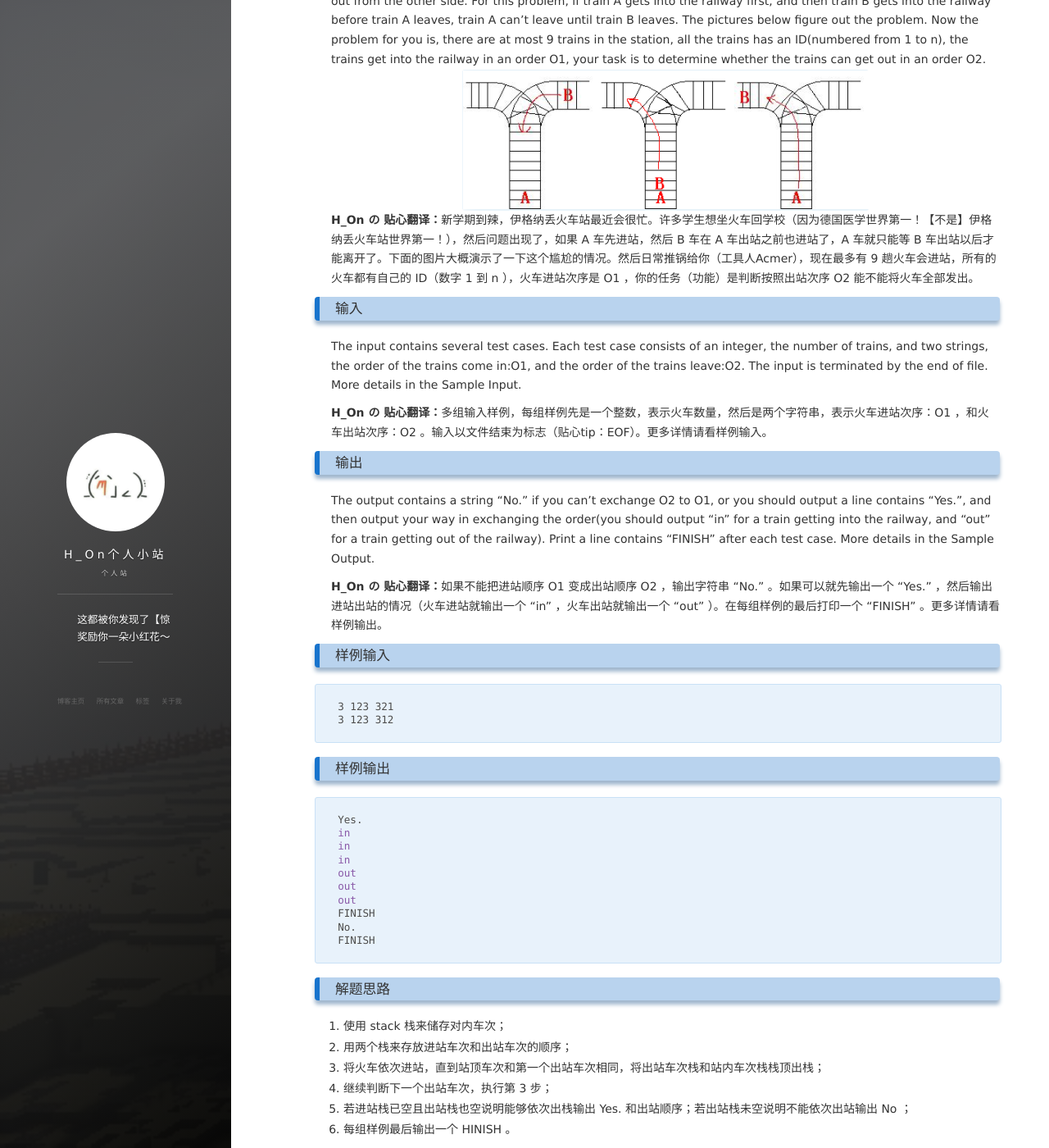
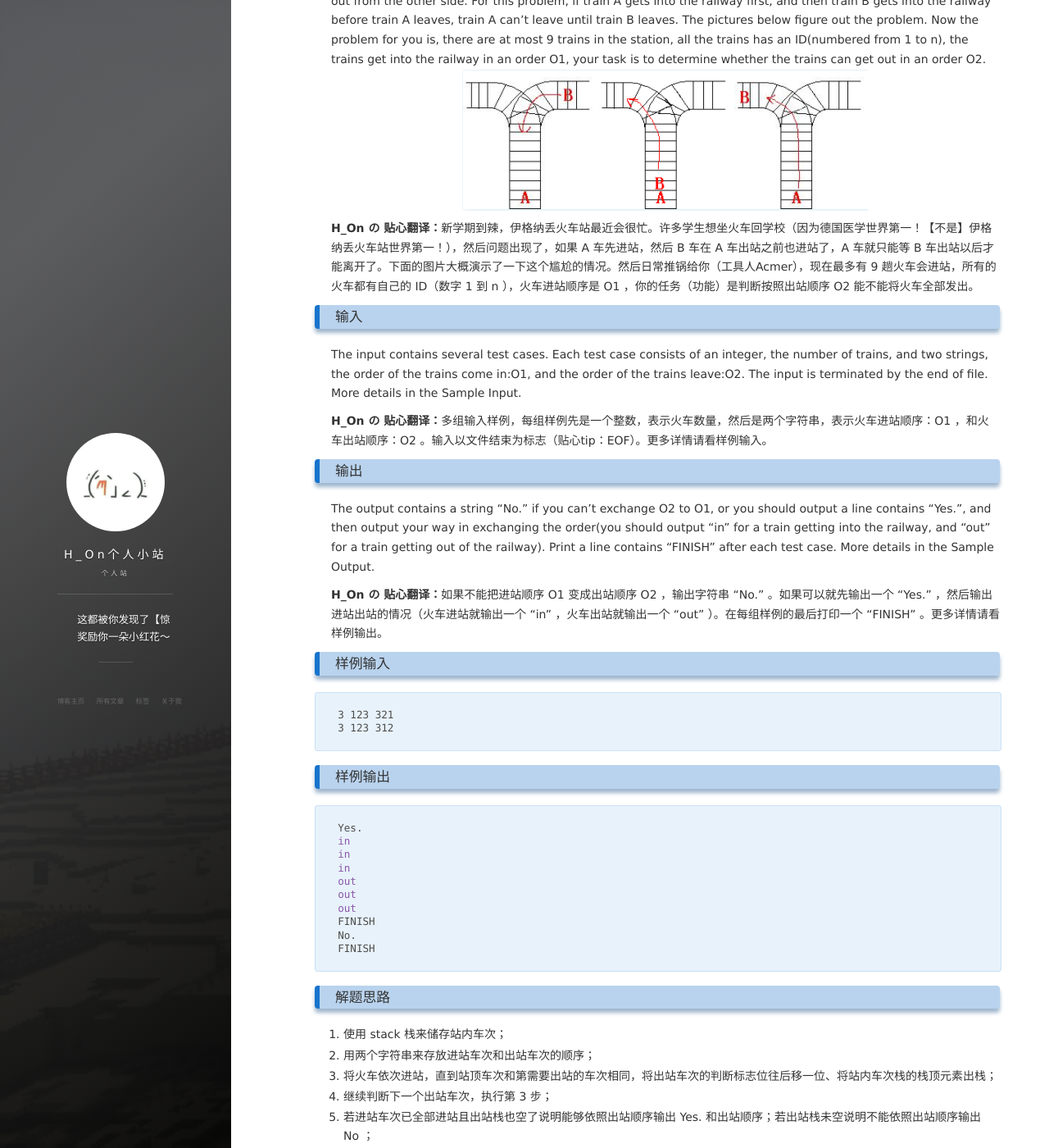
Before and after one commit to Hybrogen/Hybrogen.github.io, a Jekyll site: the page built from _posts/2019-05-21-TrainDepart.md, in a window 1280 px wide and 1400 px high, scrolled down 294 px. Shown: the whole window at 82% size. Built offline with Jekyll 4.4.1, drawn with Linux system fonts in a browser that asks for light colours; nearby versions of some CDN libraries; comment, search, counter and statistics services are not loaded; some of the changed text lies outside the part shown.

Commit message:
搜索-算法学习

````diff
--- a/_posts/2019-05-21-TrainDepart.md
+++ b/_posts/2019-05-21-TrainDepart.md
@@ -11,12 +11,13 @@ tag: 题解
 ### 题目
 As the new term comes, the Ignatius Train Station is very busy nowadays. A lot of student want to get back to school by train(because the trains in the Ignatius Train Station is the fastest all over the world ^v^). But here comes a problem, there is only one railway where all the trains stop. So all the trains come in from one side and get out from the other side. For this problem, if train A gets into the railway first, and then train B gets into the railway before train A leaves, train A can't leave until train B leaves. The pictures below figure out the problem. Now the problem for you is, there are at most 9 trains in the station, all the trains has an ID(numbered from 1 to n), the trains get into the railway in an order O1, your task is to determine whether the trains can get out in an order O2.
 ![火车行动演示](/images/20190521/trainshow.png)
-**H_On の 贴心翻译：**新学期到辣，伊格纳丢火车站最近会很忙。许多学生想坐火车回学校（因为德国医学世界第一！【不是】伊格纳丢火车站世界第一！），然后问题出现了，如果 A 车先进站，然后 B 车在 A 车出站之前也进站了，A 车就只能等 B 车出站以后才能离开了。下面的图片大概演示了一下这个尴尬的情况。然后日常推锅给你（工具人Acmer），现在最多有 9 趟火车会进站，所有的火车都有自己的 ID（数字 1 到 n ），火车进站次序是 O1 ，你的任务（功能）是判断按照出站次序 O2 能不能将火车全部发出。
+
+**H_On の 贴心翻译：**新学期到辣，伊格纳丢火车站最近会很忙。许多学生想坐火车回学校（因为德国医学世界第一！【不是】伊格纳丢火车站世界第一！），然后问题出现了，如果 A 车先进站，然后 B 车在 A 车出站之前也进站了，A 车就只能等 B 车出站以后才能离开了。下面的图片大概演示了一下这个尴尬的情况。然后日常推锅给你（工具人Acmer），现在最多有 9 趟火车会进站，所有的火车都有自己的 ID（数字 1 到 n ），火车进站顺序是 O1 ，你的任务（功能）是判断按照出站顺序 O2 能不能将火车全部发出。
 
 ### 输入
 The input contains several test cases. Each test case consists of an integer, the number of trains, and two strings, the order of the trains come in:O1, and the order of the trains leave:O2. The input is terminated by the end of file. More details in the Sample Input.
 
-**H_On の 贴心翻译：**多组输入样例，每组样例先是一个整数，表示火车数量，然后是两个字符串，表示火车进站次序：O1 ，和火车出站次序：O2 。输入以文件结束为标志（贴心tip：EOF）。更多详情请看样例输入。
+**H_On の 贴心翻译：**多组输入样例，每组样例先是一个整数，表示火车数量，然后是两个字符串，表示火车进站顺序：O1 ，和火车出站顺序：O2 。输入以文件结束为标志（贴心tip：EOF）。更多详情请看样例输入。
 
 ### 输出
 The output contains a string "No." if you can't exchange O2 to O1, or you should output a line contains "Yes.", and then output your way in exchanging the order(you should output "in" for a train getting into the railway, and "out" for a train getting out of the railway). Print a line contains "FINISH" after each test case. More details in the Sample Output.
@@ -44,12 +45,12 @@ FINISH
 ```
 
 ### 解题思路
-1. 使用 stack 栈来储存对内车次；
-2. 用两个栈来存放进站车次和出站车次的顺序；
-3. 将火车依次进站，直到站顶车次和第一个出站车次相同，将出站车次栈和站内车次栈栈顶出栈；
+1. 使用 stack 栈来储存站内车次；
+2. 用两个字符串来存放进站车次和出站车次的顺序；
+3. 将火车依次进站，直到站顶车次和第需要出站的车次相同，将出站车次的判断标志位往后移一位、将站内车次栈的栈顶元素出栈；
 4. 继续判断下一个出站车次，执行第 3 步；
-5. 若进站栈已空且出站栈也空说明能够依次出栈输出 Yes. 和出站顺序；若出站栈未空说明不能依次出站输出 No ；
-6. 每组样例最后输出一个 HINISH 。
+5. 若进站车次已全部进站且出站栈也空了说明能够依照出站顺序输出 Yes. 和出站顺序；若出站栈未空说明不能依照出站顺序输出 No ；
+6. 每组样例最后输出一个 FINISH 。
 
 ### 代码
 注释很清晰哈
````
Also changed, not shown: _posts/2019-05-25-SearchStudy.md (added, +52 -0 lines).
